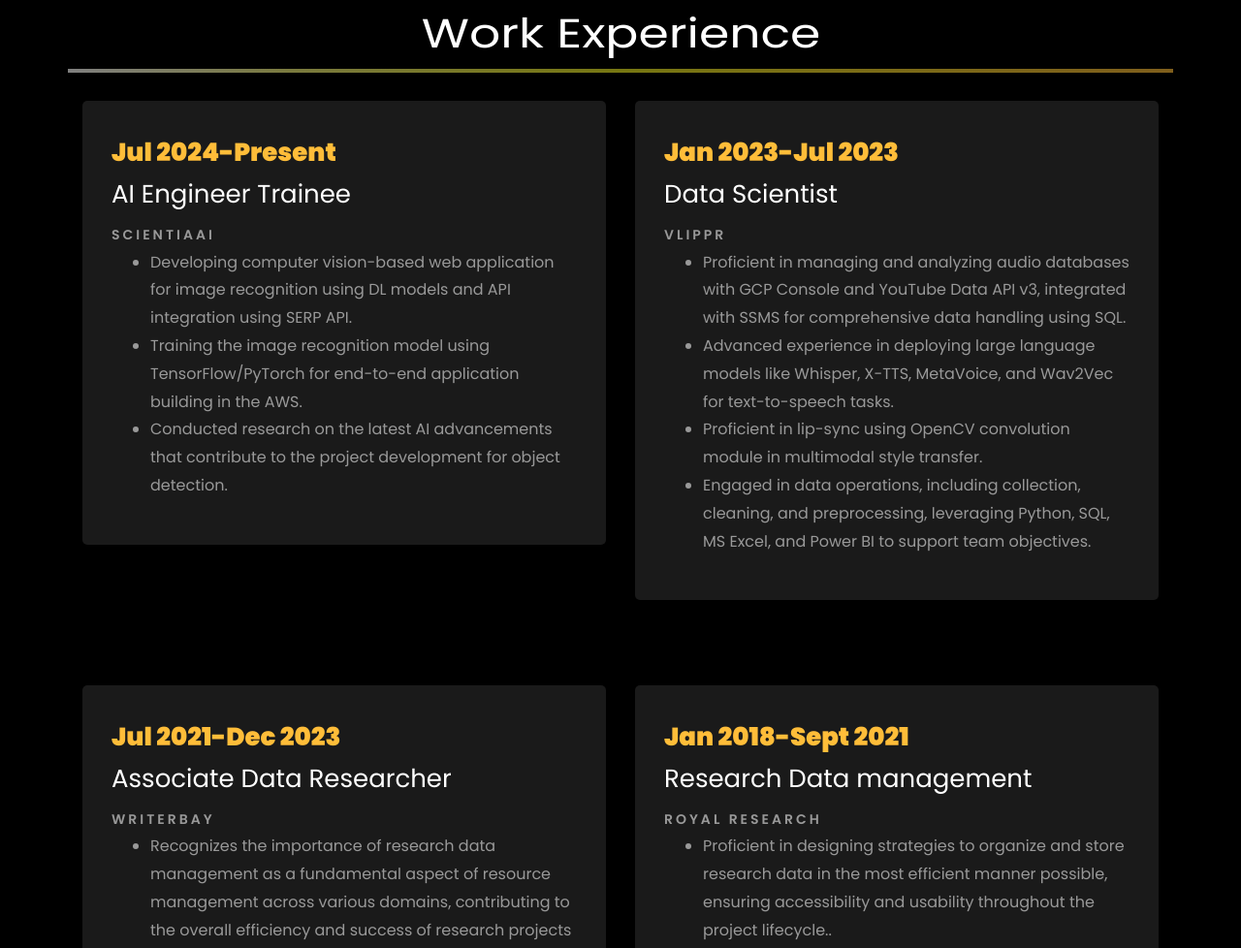
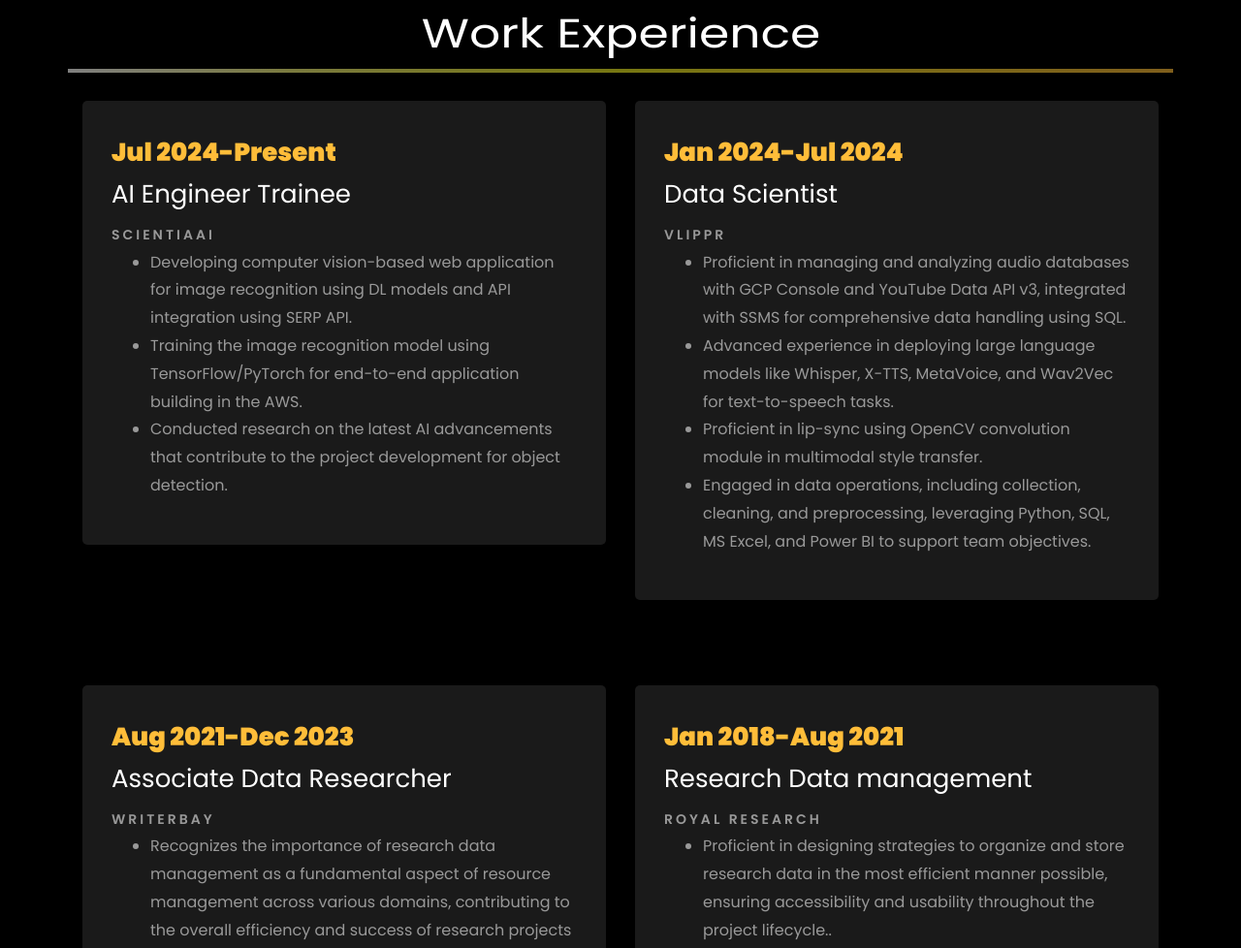
Before and after one commit to ShilpaShaw17/shilpashaw17.github.io, a plain HTML site: page index.html in a window 1280 px wide. Shown: the part 2108-3086 px from the top of the page at 97% size. Drawn offline with Linux system fonts and the light colour scheme; animation ran at ten frames a second; files whose address does not match are found by name.

Commit message:
index.html

```diff
--- a/index.html
+++ b/index.html
@@ -346,7 +346,7 @@
 
 			<div class="col-md-6">
 				<div class="resume-wrap ftco-animate">
-					<span class="date">Jan 2023-Jul 2023</span>
+					<span class="date">Jan 2024-Jul 2024</span>
 					<h2>Data Scientist</h2>
 					<span class="position">Vlippr</span>
 					<!-- <p class="mt-4">iQuanti is a data-driven digital marketing analytics and solutions company, helps top 100 global brands.  -->
@@ -368,7 +368,7 @@
 		<div class="row">
 				<div class="col-md-6">
 					<div class="resume-wrap ftco-animate">
-						<span class="date">Jul 2021-Dec 2023</span>
+						<span class="date">Aug 2021-Dec 2023</span>
 						<h2>Associate Data Researcher</h2>
 						<span class="position">Writerbay</span>
 						<!-- <p class="mt-4">Merkle, a leading CXM and media company with over 10K+ professionals globally. It's a part of Dentsu International.  -->
@@ -384,7 +384,7 @@
 
 				<div class="col-md-6">
 					<div class="resume-wrap ftco-animate">
-						<span class="date">Jan 2018-Sept 2021</span>
+						<span class="date">Jan 2018-Aug 2021</span>
 						<h2>Research Data management</h2>
 						<span class="position">Royal Research</span>
 						<!-- <p class="mt-4">iQuanti is a data-driven digital marketing analytics and solutions company, helps top 100 global brands.  -->
```
